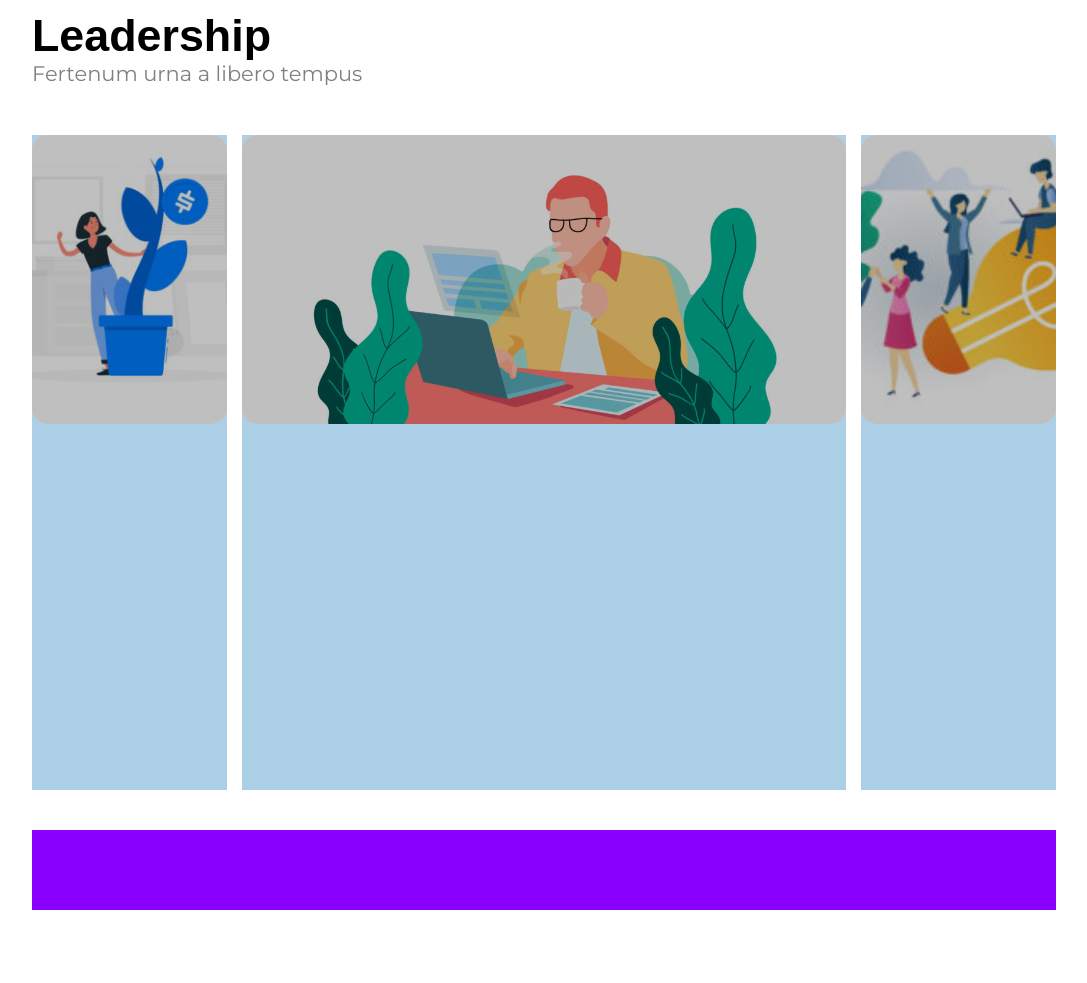
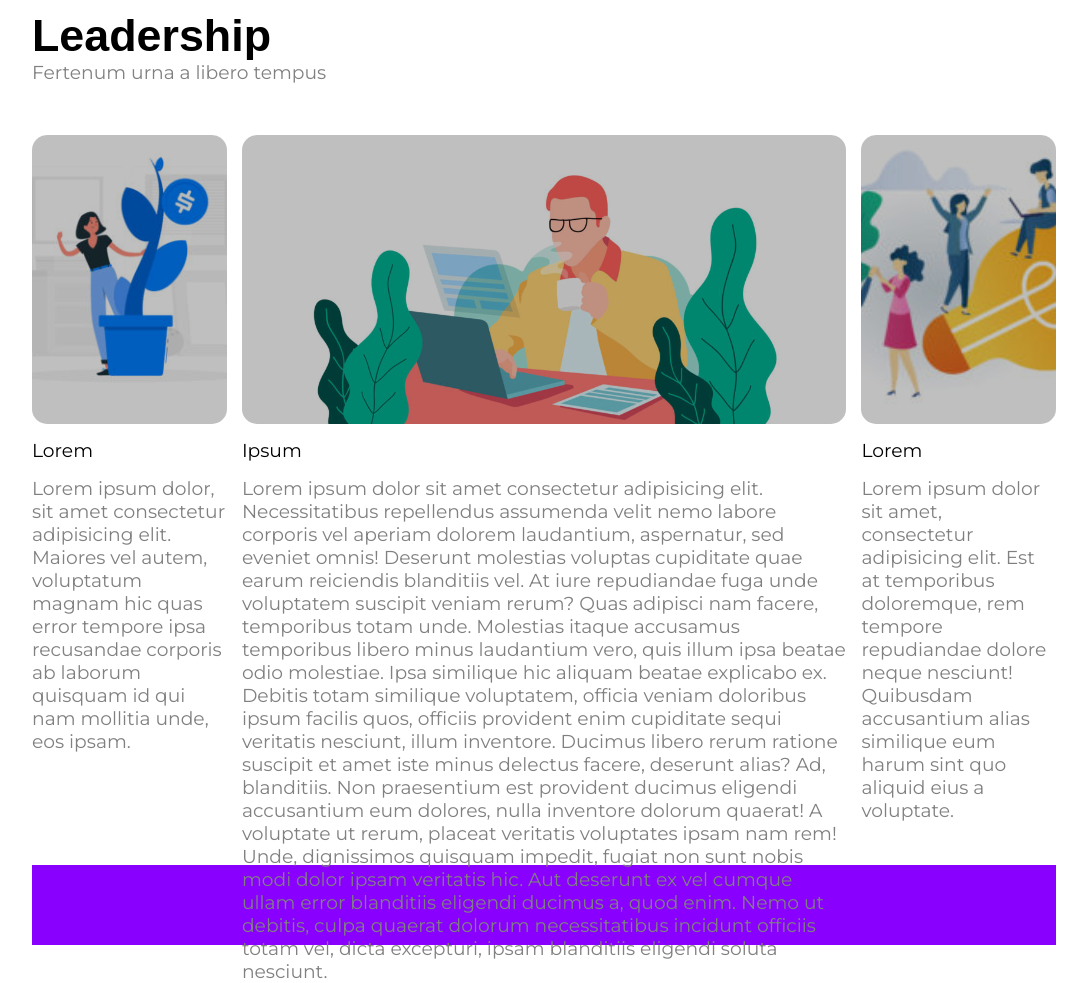
Before and after one commit to BrunoBernardini/htmlcss-wp, a plain HTML site: page index.html in a window 1280 px wide. Shown: the part 880-1863 px from the top of the page, without its empty margins (96-1183 px from the left). Before the commit the page ends 1820 px from the top, so only its background shows below. Drawn offline with Linux system fonts and the light colour scheme.

Commit message:
Completamento colonne del container e rimozione background colorati.

```diff
--- a/assets/css/style.css
+++ b/assets/css/style.css
@@ -36,7 +36,7 @@ a{
 }
 
 p{
-  font-size: 21px;
+  font-size: 1.17rem;
 }
 
 .jumbotron, .card{
@@ -101,10 +101,6 @@ nav ul li a{
   margin-bottom: 10px;
 }
 
-.container > aside, .container > section{
-  background-color: #abcfe7;
-}
-
 .container > header{
   height: 110px;
   padding-top: 15px;
@@ -122,7 +118,7 @@ nav ul li a{
 /* ASIDE, SECTION E IMG */
 
 .container aside, .container section{
-  height: 655px;
+  height: 690px;
 }
 
 .container > aside{
@@ -148,6 +144,7 @@ nav ul li a{
   height: 289.25px;
   background-size: cover;
   background-position: center;
+  margin-bottom: 15px;
 }
 
 #wallpaper1{
@@ -162,6 +159,11 @@ nav ul li a{
   background-image: url('../img/img-3.jpg');
 }
 
+.container h3{
+  font-weight: lighter;
+  margin-bottom: 15px;
+}
+
 /* FOOTER */
 
 footer{
--- a/index.html
+++ b/index.html
@@ -43,16 +43,22 @@
         <div class="card" id="wallpaper1">
           <div class="overlay"></div>
         </div>
+        <h3>Lorem</h3>
+        <p>Lorem ipsum dolor, sit amet consectetur adipisicing elit. Maiores vel autem, voluptatum magnam hic quas error tempore ipsa recusandae corporis ab laborum quisquam id qui nam mollitia unde, eos ipsam.</p>
       </aside>
       <section>
         <div class="card" id="wallpaper2">
           <div class="overlay"></div>
         </div>
+        <h3>Ipsum</h3>
+        <p>Lorem ipsum dolor sit amet consectetur adipisicing elit. Necessitatibus repellendus assumenda velit nemo labore corporis vel aperiam dolorem laudantium, aspernatur, sed eveniet omnis! Deserunt molestias voluptas cupiditate quae earum reiciendis blanditiis vel. At iure repudiandae fuga unde voluptatem suscipit veniam rerum? Quas adipisci nam facere, temporibus totam unde. Molestias itaque accusamus temporibus libero minus laudantium vero, quis illum ipsa beatae odio molestiae. Ipsa similique hic aliquam beatae explicabo ex. Debitis totam similique voluptatem, officia veniam doloribus ipsum facilis quos, officiis provident enim cupiditate sequi veritatis nesciunt, illum inventore. Ducimus libero rerum ratione suscipit et amet iste minus delectus facere, deserunt alias? Ad, blanditiis. Non praesentium est provident ducimus eligendi accusantium eum dolores, nulla inventore dolorum quaerat! A voluptate ut rerum, placeat veritatis voluptates ipsam nam rem! Unde, dignissimos quisquam impedit, fugiat non sunt nobis modi dolor ipsam veritatis hic. Aut deserunt ex vel cumque ullam error blanditiis eligendi ducimus a, quod enim. Nemo ut debitis, culpa quaerat dolorum necessitatibus incidunt officiis totam vel, dicta excepturi, ipsam blanditiis eligendi soluta nesciunt.</p>
       </section>
       <aside class="right">
         <div class="card" id="wallpaper3">
           <div class="overlay"></div>
         </div>
+        <h3>Lorem</h3>
+        <p>Lorem ipsum dolor sit amet, consectetur adipisicing elit. Est at temporibus doloremque, rem tempore repudiandae dolore neque nesciunt! Quibusdam accusantium alias similique eum harum sint quo aliquid eius a voluptate.</p>
       </aside>
     </div>
   </main>
```
